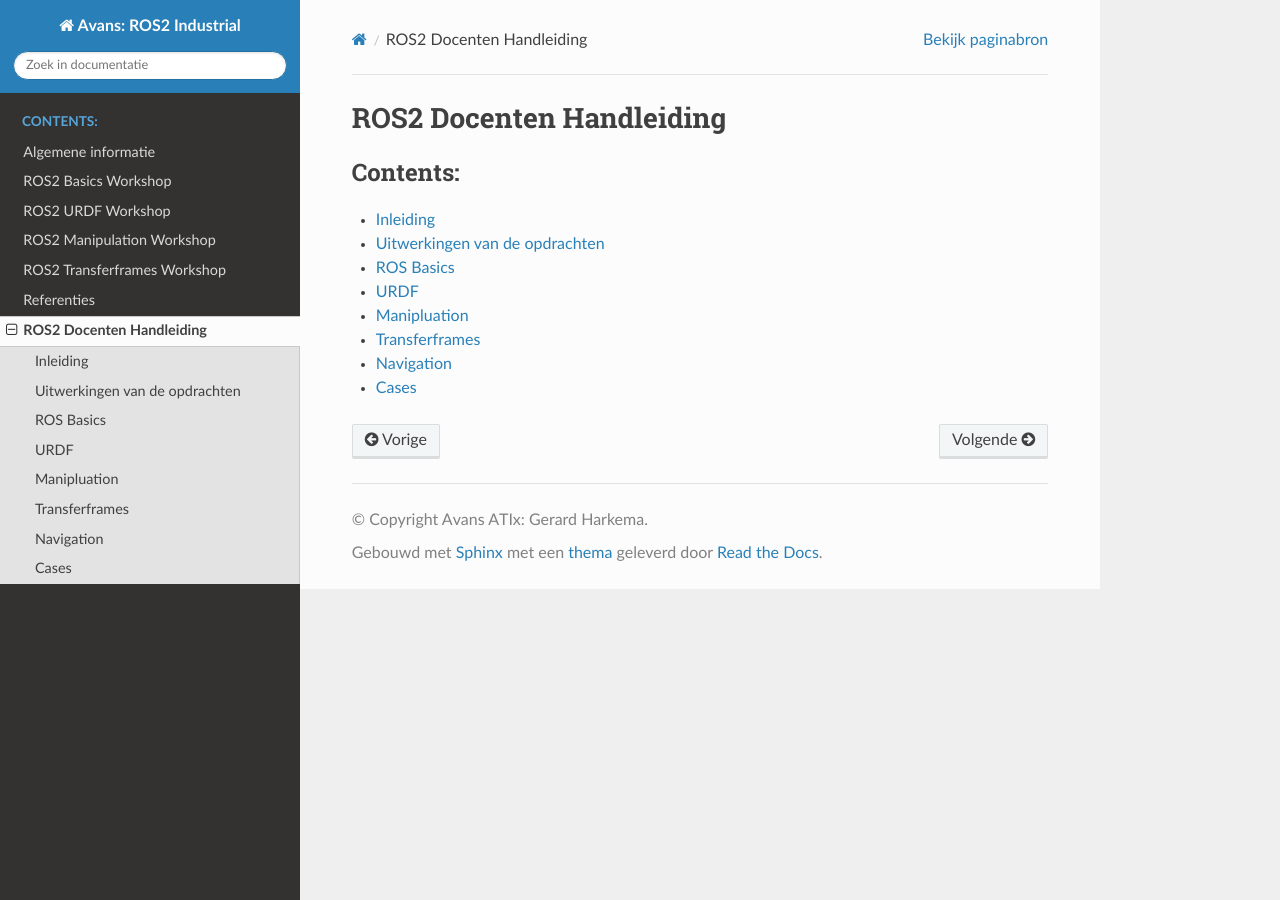
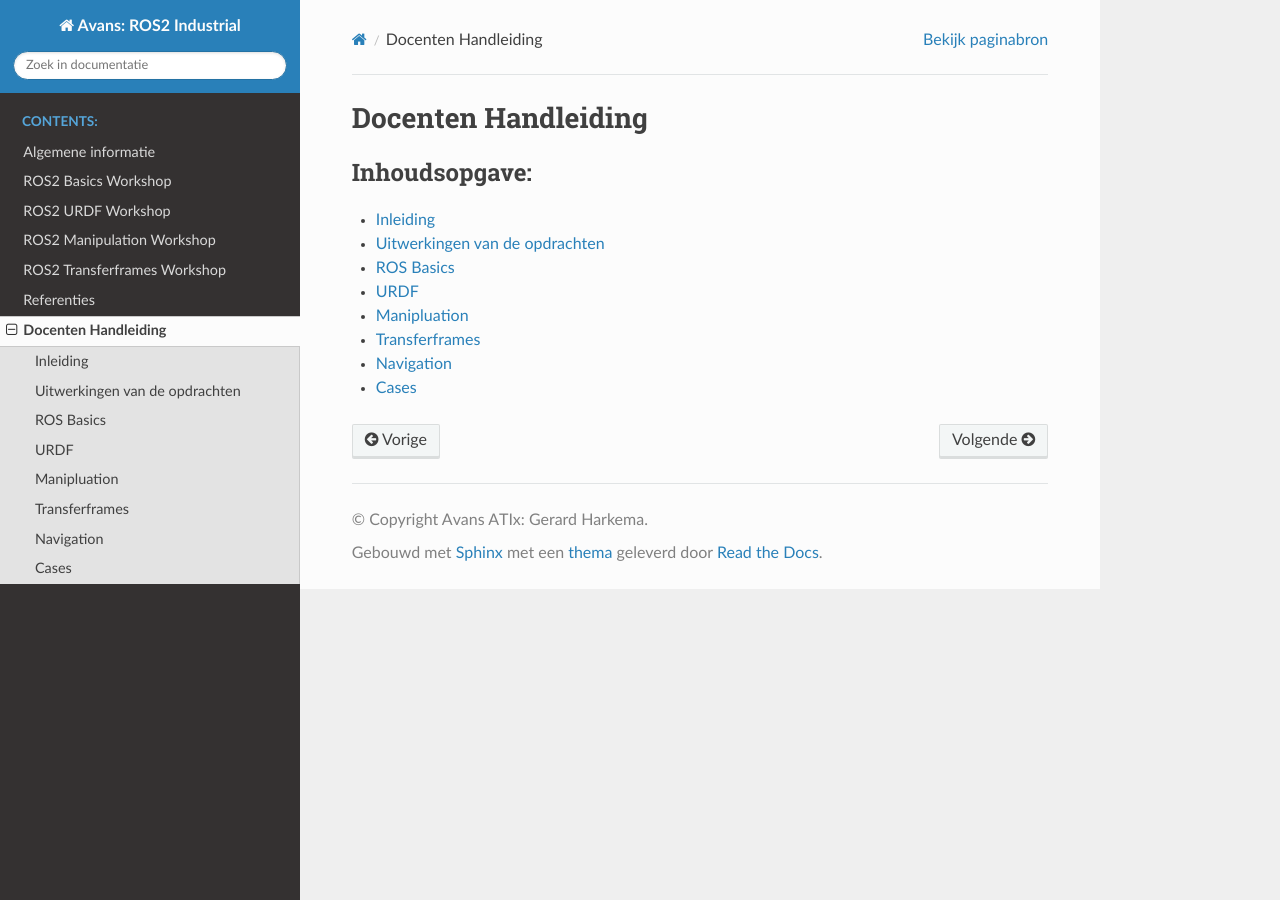
Before and after one commit to AvansMechatronica/ROS2_industrial_workshop, a Sphinx documentation site: the page built from documentation/teacher_manual/teacher_manual.rst, in a window 1280 px wide. Built offline with Sphinx 7.4.7 and the Read the Docs theme 3.1.0, drawn with Linux system fonts in a browser that asks for light colours.

Commit message:
20260309

```diff
--- a/documentation/teacher_manual/teacher_manual.rst
+++ b/documentation/teacher_manual/teacher_manual.rst
@@ -1,10 +1,10 @@
-ROS2 Docenten Handleiding
-=========================
+Docenten Handleiding
+====================
 
 
 .. toctree::
    :maxdepth: 2
-   :caption: Contents:
+   :caption: Inhoudsopgave:
 
    overview.md
    uitwerkingen.md
```
